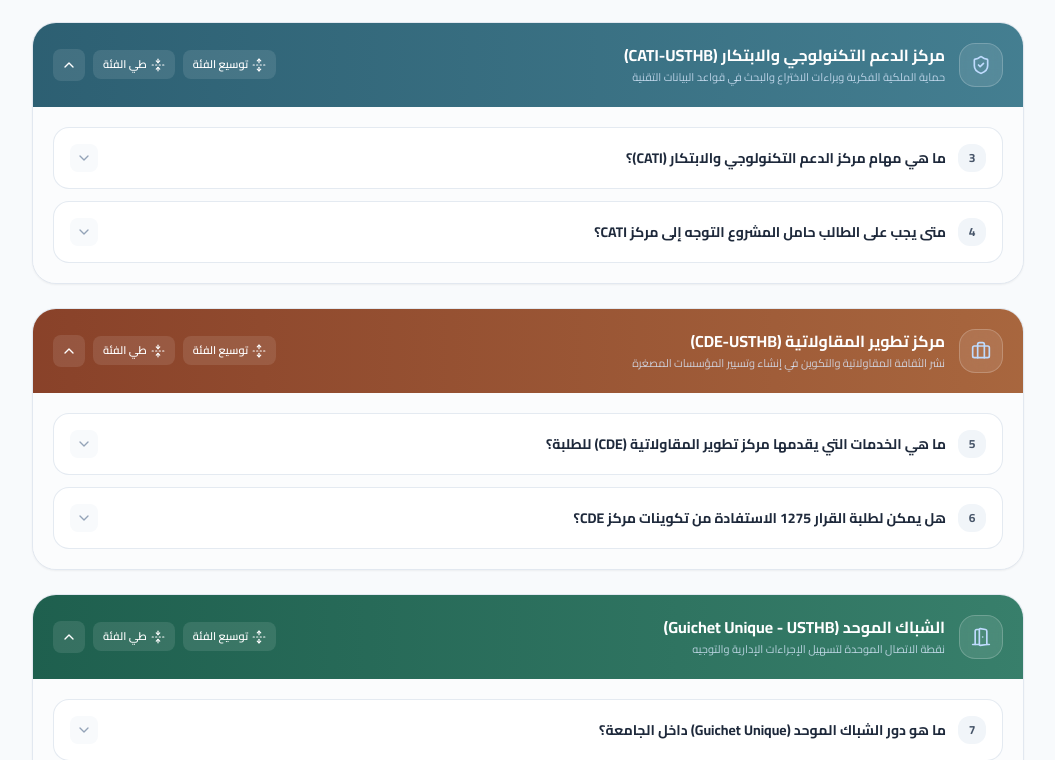
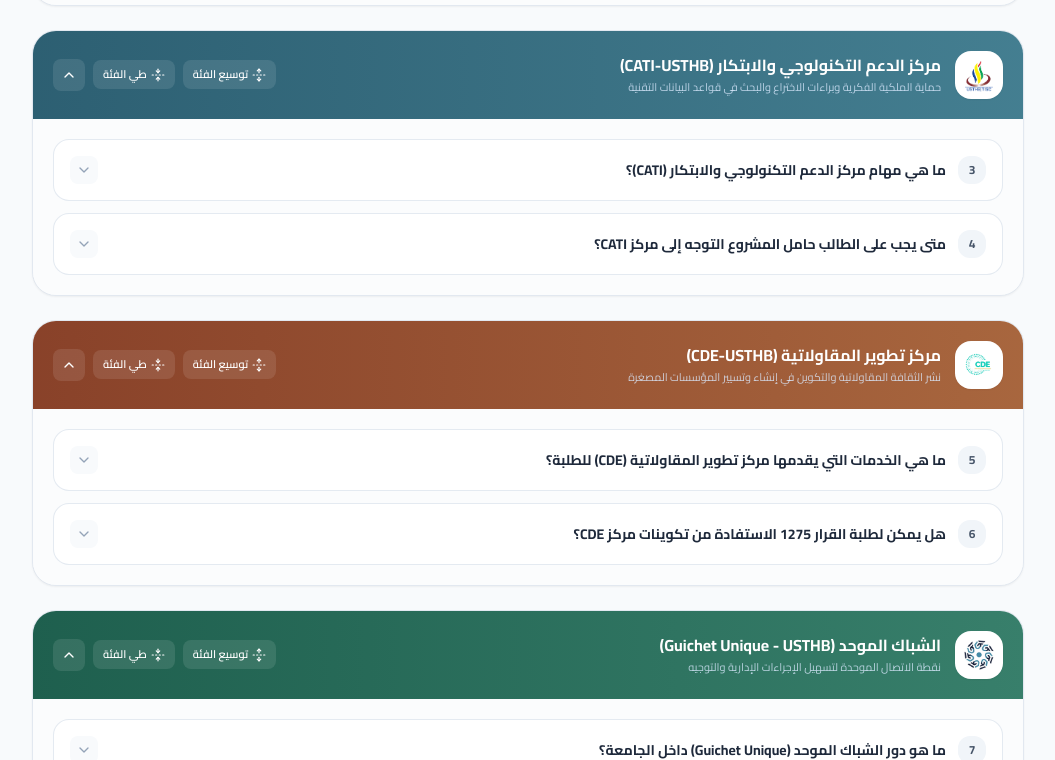
Before and after one commit to lbourennaneadm/usthb-guide, a plain HTML site: page index.html in a window 1280 px wide. Shown: the part 2040-2800 px from the top of the page, without its empty margins (112-1167 px from the left). Drawn offline with nearby package versions, Linux system fonts and the light colour scheme.

Commit message:
Add files via upload

```diff
--- a/index.html
+++ b/index.html
@@ -397,6 +397,7 @@
     const ecosystemCategories = [
       {
         id: "decree-1275-008",
+		img: "images/logo-usthb.png",
         icon: "file-text",
         headerColor: "from-amber-900/90 to-amber-800/80",
         shortLabel: { ar: "قرار 1275 / 008 والوسم", fr: "Arrêté 1275/008 & Label", en: "Decree 1275/008 & Label" },
@@ -629,6 +630,7 @@
       },
       {
         id: "cat-incubateur",
+		img: "images/logo-incubateur.png",
         icon: "rocket",
         headerColor: "from-blue-900/90 to-blue-800/80",
         shortLabel: { ar: "الحاضنة TECHINNOV", fr: "Incubateur TECHINNOV", en: "TECHINNOV Incubator" },
@@ -673,6 +675,7 @@
       },
       {
         id: "cat-cati",
+		img: "images/logo-cati.png",
         icon: "shield-check",
         headerColor: "from-cyan-900/90 to-cyan-800/80",
         shortLabel: { ar: "مركز CATI", fr: "Centre CATI", en: "CATI Center" },
@@ -717,6 +720,7 @@
       },
       {
         id: "cat-cde",
+		img: "images/logo-cde.png",
         icon: "briefcase",
         headerColor: "from-orange-900/90 to-amber-800/80",
         shortLabel: { ar: "مركز CDE", fr: "Centre CDE", en: "CDE Center" },
@@ -761,6 +765,7 @@
       },
       {
         id: "cat-guichet",
+		img: "images/logo-guichet.png",
         icon: "door-open",
         headerColor: "from-emerald-900/90 to-emerald-800/80",
         shortLabel: { ar: "الشباك الموحد", fr: "Guichet Unique", en: "One-Stop Shop" },
@@ -805,6 +810,7 @@
       },
       {
         id: "cat-nesda",
+		img: "images/logo-nesda.png",
         icon: "landmark",
         headerColor: "from-purple-900/90 to-purple-800/80",
         shortLabel: { ar: "وكالة NESDA", fr: "Agence NESDA", en: "NESDA Agency" },
@@ -981,9 +987,12 @@
           <div id="cat-group-${category.id}" class="bg-white rounded-3xl border border-slate-200 shadow-sm overflow-hidden transition-all duration-300">
             <div class="p-4 sm:p-5 bg-gradient-to-r ${category.headerColor} text-white flex flex-col sm:flex-row items-start sm:items-center justify-between gap-4">
               <div class="flex items-center gap-3.5">
-                <div class="w-11 h-11 rounded-2xl bg-white/10 backdrop-blur border border-white/20 flex items-center justify-center shrink-0">
-                  <i data-lucide="${category.icon}" class="w-5 h-5 text-blue-200"></i>
+
+			 <!------------------logo-categories------------------------->
+			   <div class="w-12 h-12 rounded-2xl bg-white p-1.5 shadow-sm flex items-center justify-center overflow-hidden shrink-0 border border-white/20">
+                  <img src="${category.img}" alt="Logo" class="w-full h-full object-contain" />
                 </div>
+
                 <div>
                   <h3 class="font-bold text-sm sm:text-base text-white">${category.title[currentLang]}</h3>
                   <p class="text-[11px] text-blue-100/80 mt-0.5">${category.subtitle[currentLang]}</p>
```
